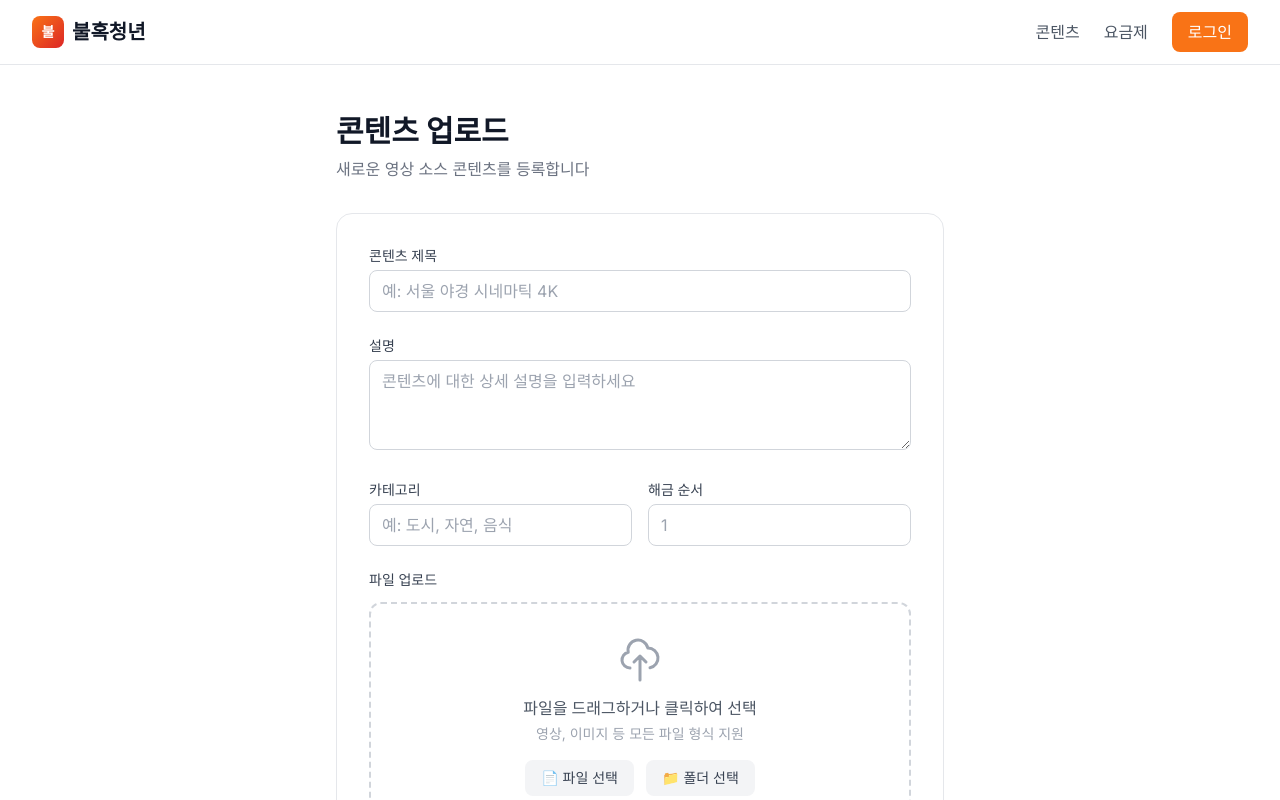
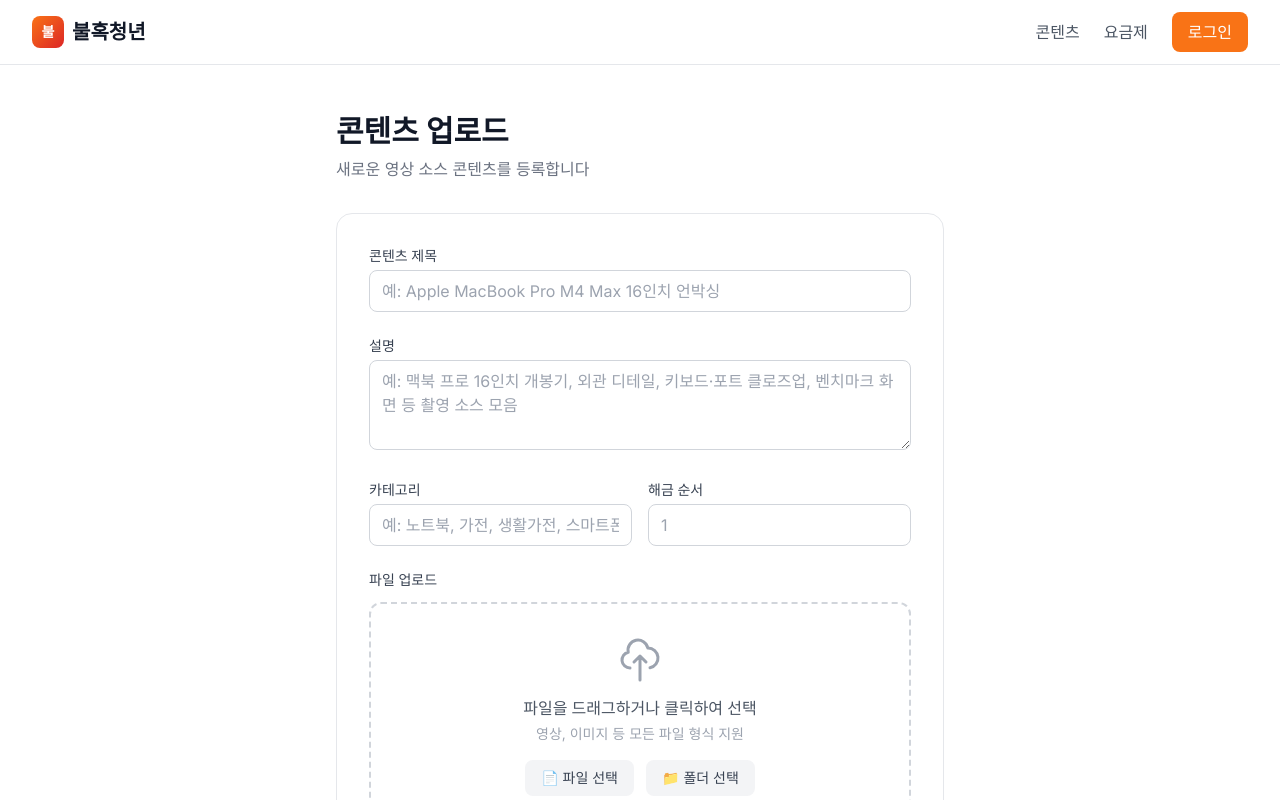
Before and after one commit to hislegend/bulhok-preview, a Next.js app: page /admin/upload in a window 1280 px wide. Shown: the top 800 px of the page. Built offline with nearby package versions, Linux system fonts and the light colour scheme.

Commit message:
fix: update placeholder text for product review context

```diff
--- a/src/app/admin/upload/page.tsx
+++ b/src/app/admin/upload/page.tsx
@@ -168,7 +168,7 @@ export default function AdminUploadPage() {
 
         <Input
           label="콘텐츠 제목"
-          placeholder="예: 서울 야경 시네마틱 4K"
+          placeholder="예: Apple MacBook Pro M4 Max 16인치 언박싱"
           value={title}
           onChange={(e) => setTitle(e.target.value)}
           required
@@ -179,7 +179,7 @@ export default function AdminUploadPage() {
           <textarea
             className="w-full px-3 py-2 border border-gray-300 rounded-lg text-gray-900 placeholder-gray-400 focus:outline-none focus:ring-2 focus:ring-orange-500 focus:border-transparent"
             rows={3}
-            placeholder="콘텐츠에 대한 상세 설명을 입력하세요"
+            placeholder="예: 맥북 프로 16인치 개봉기, 외관 디테일, 키보드·포트 클로즈업, 벤치마크 화면 등 촬영 소스 모음"
             value={description}
             onChange={(e) => setDescription(e.target.value)}
           />
@@ -188,7 +188,7 @@ export default function AdminUploadPage() {
         <div className="grid grid-cols-2 gap-4">
           <Input
             label="카테고리"
-            placeholder="예: 도시, 자연, 음식"
+            placeholder="예: 노트북, 가전, 생활가전, 스마트폰, 주방가전"
             value={category}
             onChange={(e) => setCategory(e.target.value)}
           />
```
